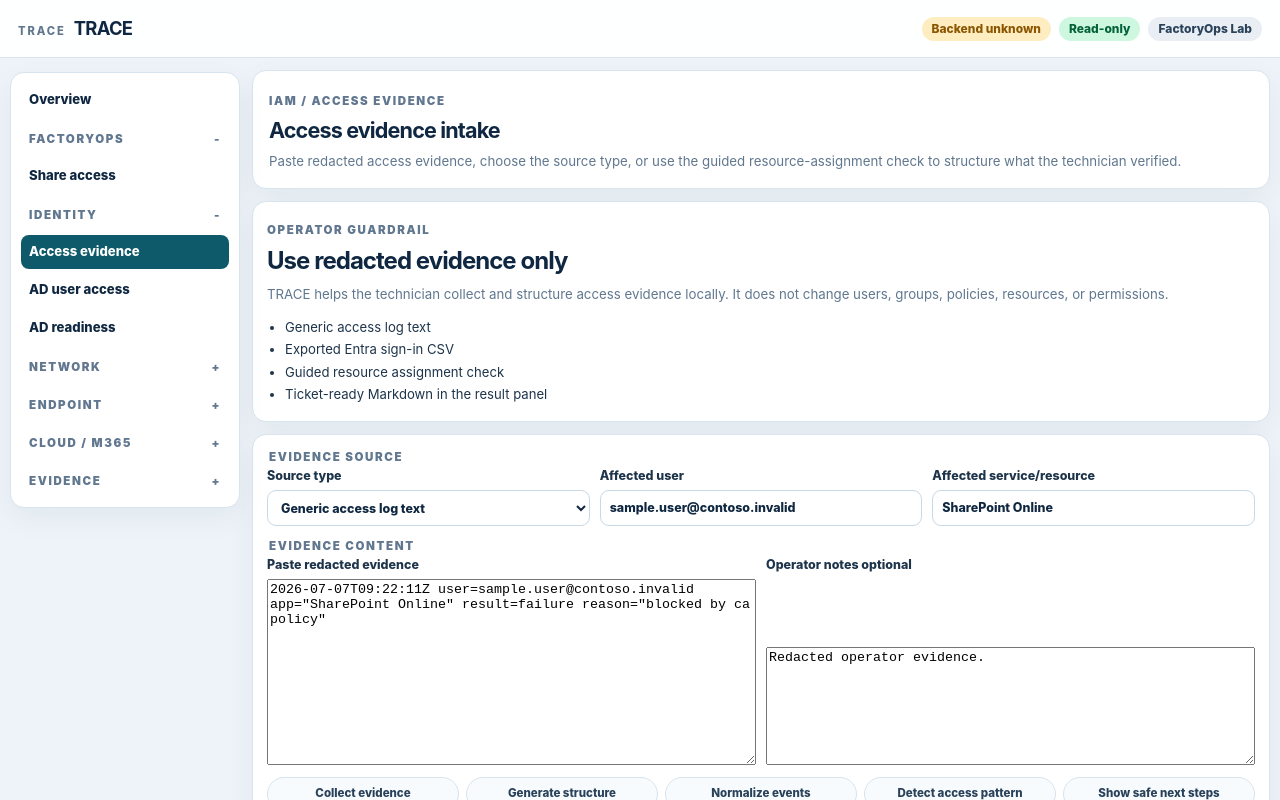
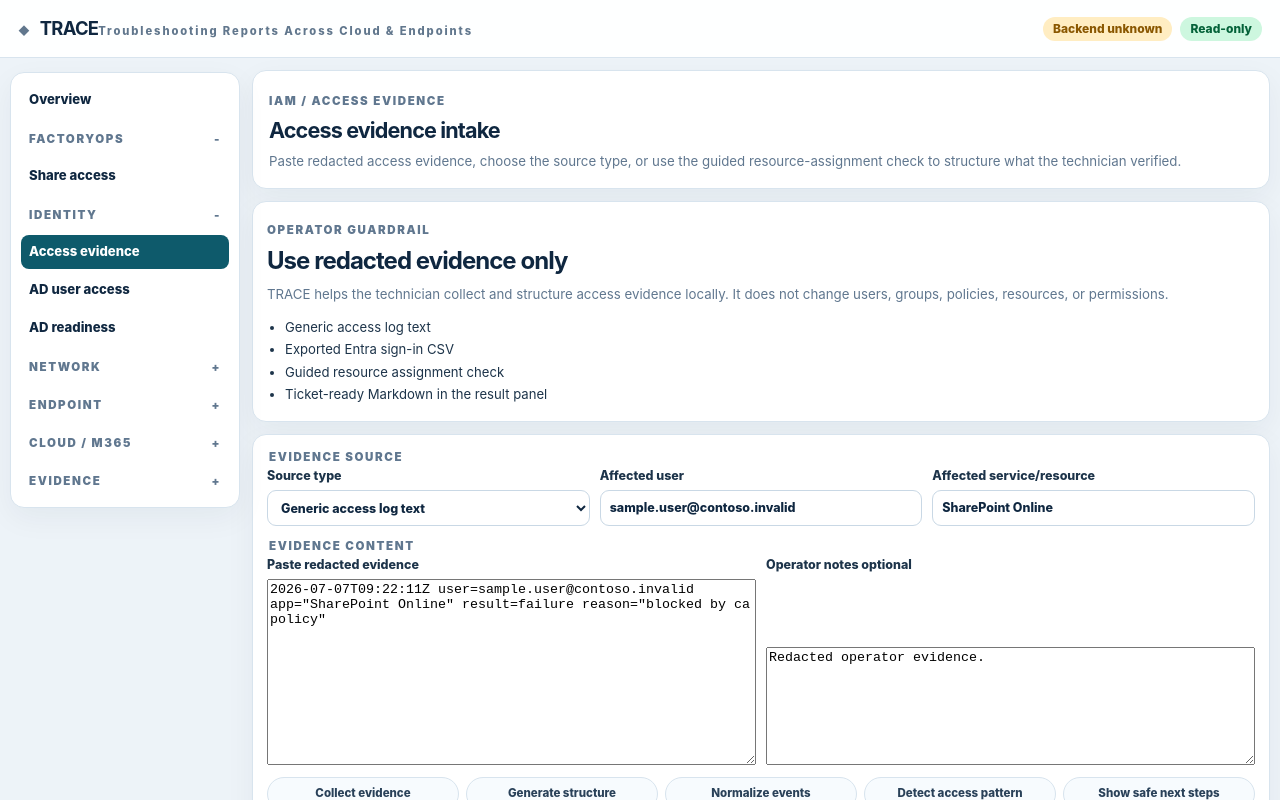
Before and after one commit to RafaelAlbaWebify/trace-ops, a React (Vite) app in the folder frontend/: page / in a window 1280 px wide. Shown: the top 800 px of the page. Built offline with nearby package versions, Linux system fonts and the light colour scheme; no server answers.

Commit message:
Polish TRACE top bar

```diff
--- a/frontend/src/ui/TopBar.tsx
+++ b/frontend/src/ui/TopBar.tsx
@@ -7,16 +7,18 @@ type TopBarProps = {
 export function TopBar({ health }: TopBarProps) {
   return (
     <header className="trace-topbar" role="banner">
-      <div className="trace-brand">
-        <span>TRACE</span>
-        <strong>TRACE</strong>
+      <div className="trace-brand" aria-label="TRACE home">
+        <span className="trace-brand-mark" aria-hidden="true">◆</span>
+        <div>
+          <strong>TRACE</strong>
+          <span>Troubleshooting Reports Across Cloud &amp; Endpoints</span>
+        </div>
       </div>
       <div className="trace-status-pills" aria-label="TRACE runtime status">
         <span className={`trace-pill ${health.ok ? "success" : "warning"}`}>
           {health.ok ? "Backend ok" : "Backend unknown"}
         </span>
         <span className="trace-pill success">Read-only</span>
-        <span className="trace-pill neutral">FactoryOps Lab</span>
       </div>
     </header>
   );
```
